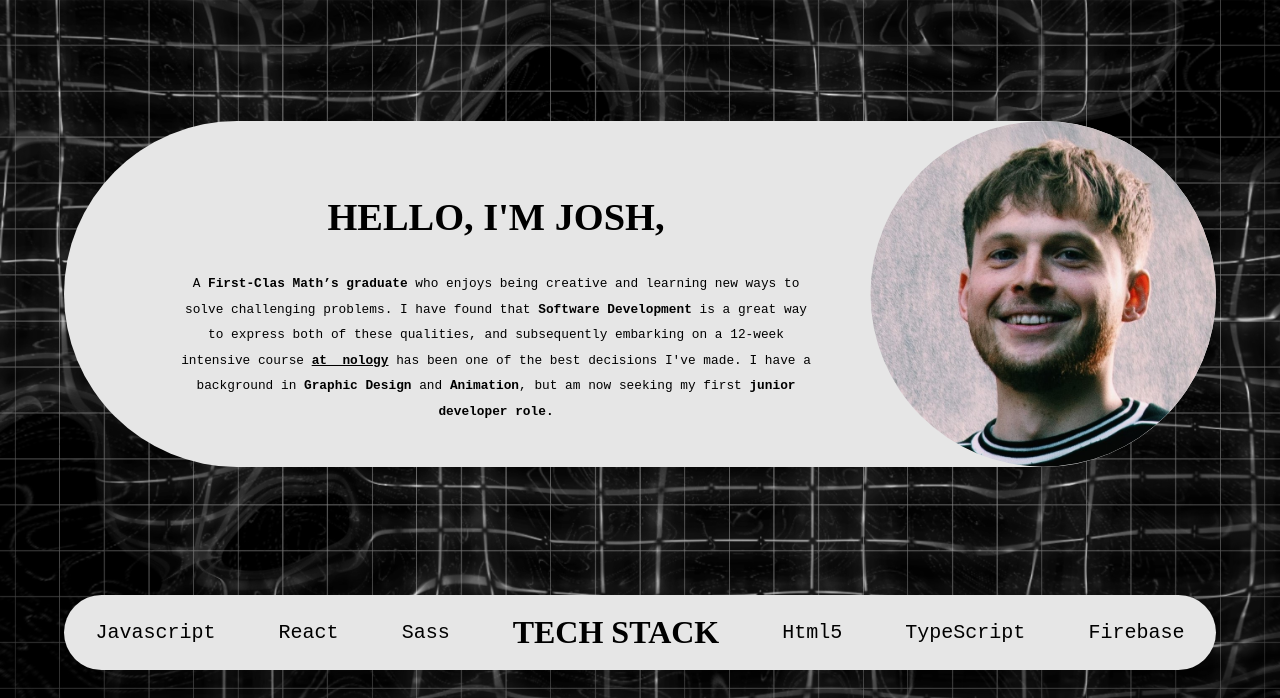
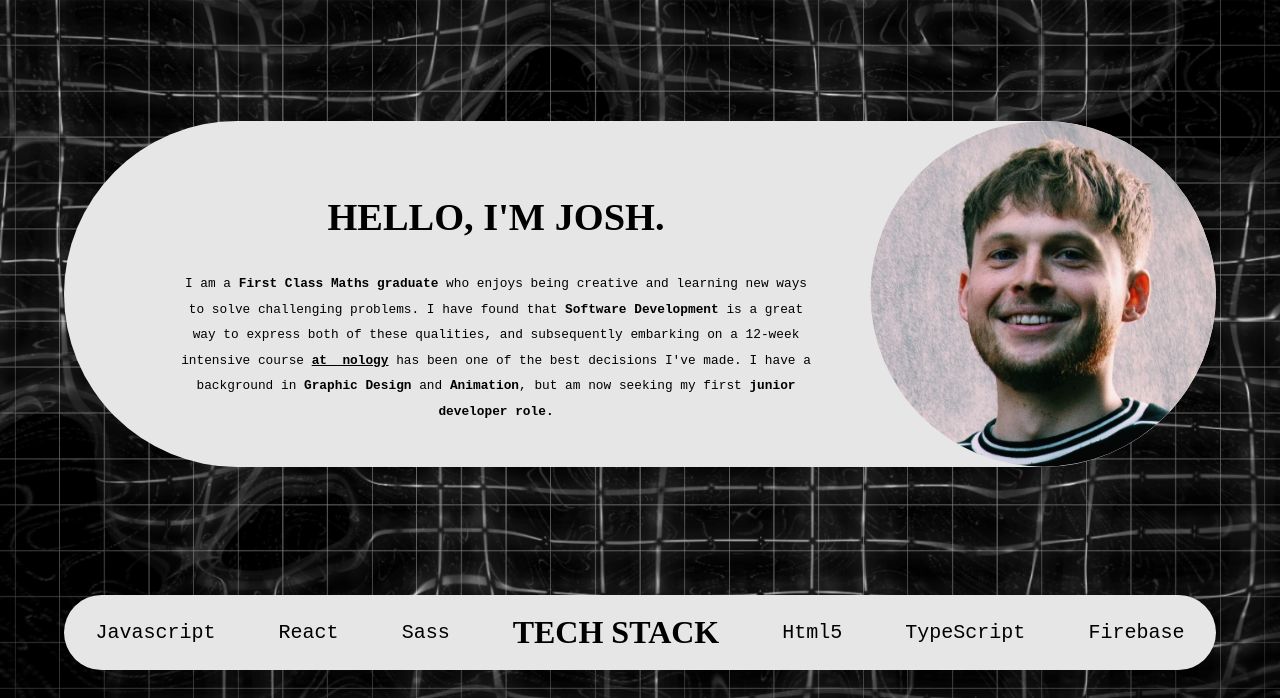
Before and after one commit to josh-foster/software-development-portfolio, a website: page index.html in a window 1280 px wide. Shown: the part 102-800 px from the top of the page. Drawn offline with nearby package versions, Linux system fonts and the light colour scheme.

Commit message:
spelling errors fix

```diff
--- a/index.html
+++ b/index.html
@@ -26,8 +26,8 @@
     <section class="about">
 
         <article>
-            <h2>HELLO, I'M JOSH,</h2>
-            <p>A  <span> First-Clas Math’s graduate</span>   who enjoys being creative and learning new ways to solve challenging problems. I have found that <span> Software Development</span>  is a great way to express both of these qualities, and subsequently embarking on a 12-week intensive course <a target="_blank" href="https://nology.io/">at _nology</a> has been one of the best decisions I've made. I have a background in <span>Graphic Design</span> and <span>Animation</span>, but am now seeking my first <span>junior developer role.</span> </p>
+            <h2>HELLO, I'M JOSH.</h2>
+            <p> I am a <span> First Class Maths graduate</span> who enjoys being creative and learning new ways to solve challenging problems. I have found that <span> Software Development</span>  is a great way to express both of these qualities, and subsequently embarking on a 12-week intensive course <a target="_blank" href="https://nology.io/">at _nology</a> has been one of the best decisions I've made. I have a background in <span>Graphic Design</span> and <span>Animation</span>, but am now seeking my first <span>junior developer role.</span> </p>
         </article>
             <img src="img\nology-josh-foster-photo .jpg" alt="">
 
@@ -72,7 +72,7 @@
         <article>
             <h3>PUNK API</h3>
             <h2>PUNK API</h2>
-            <p> <span>Responsive</span> web application fetching from the <span><a href="https://punkapi.com/">PUNK API</a></span>  giving the user the ability to search for Brewdog beers by name, or filter them by alcoholic content. This project gave me the opportunity to develop my understanding of <span>React hooks</span>  and how to pass cleaned data as <span>props</span>  to relevant components. It also allowed me to improve my skills in responsive styling when programmatically displaying multiple pieces of information to the user.  </p>
+            <p> <span>Responsive</span> web application fetching from the <span><a href="https://punkapi.com/">PUNK API</a></span>  giving the user the ability to search for Brewdog beers by name, or filter them by alcoholic content. This project gave me the opportunity to develop my understanding of <span>React hooks</span> and how to pass cleaned data as <span>props</span> to relevant components. It also allowed me to improve my skills in responsive styling when programmatically displaying multiple pieces of information to the user.</p>
             <div>
                 <a target="_blank" href="https://punk-api.joshfoster.co.uk/">Website</a>
                 <a target="_blank" href="https://github.com/josh-foster/punk-api">GitHub</a>
@@ -86,7 +86,7 @@
         <article>
             <h3>MINESWEEPER GENERATOR</h3>
             <h2>MINESWEEPER GENERATOR</h2>
-            <p> A random Minesweeper map generator giving the user the abilty to change difficulty settings. This project was a fun excersise allowing me to practice problem solving with vanilla Javascript.  </p>
+            <p> A random Minesweeper map generator giving the user the abilty to change difficulty settings. This project was a fun exercise allowing me to practice problem solving with vanilla Javascript.  </p>
             <div>
                 <a target="_blank" href="http://minesweeper.joshfoster.co.uk/">Website</a>
                 <a  target="_blank" href="https://github.com/josh-foster/minesweeper-map-generator">GitHub</a>
```
